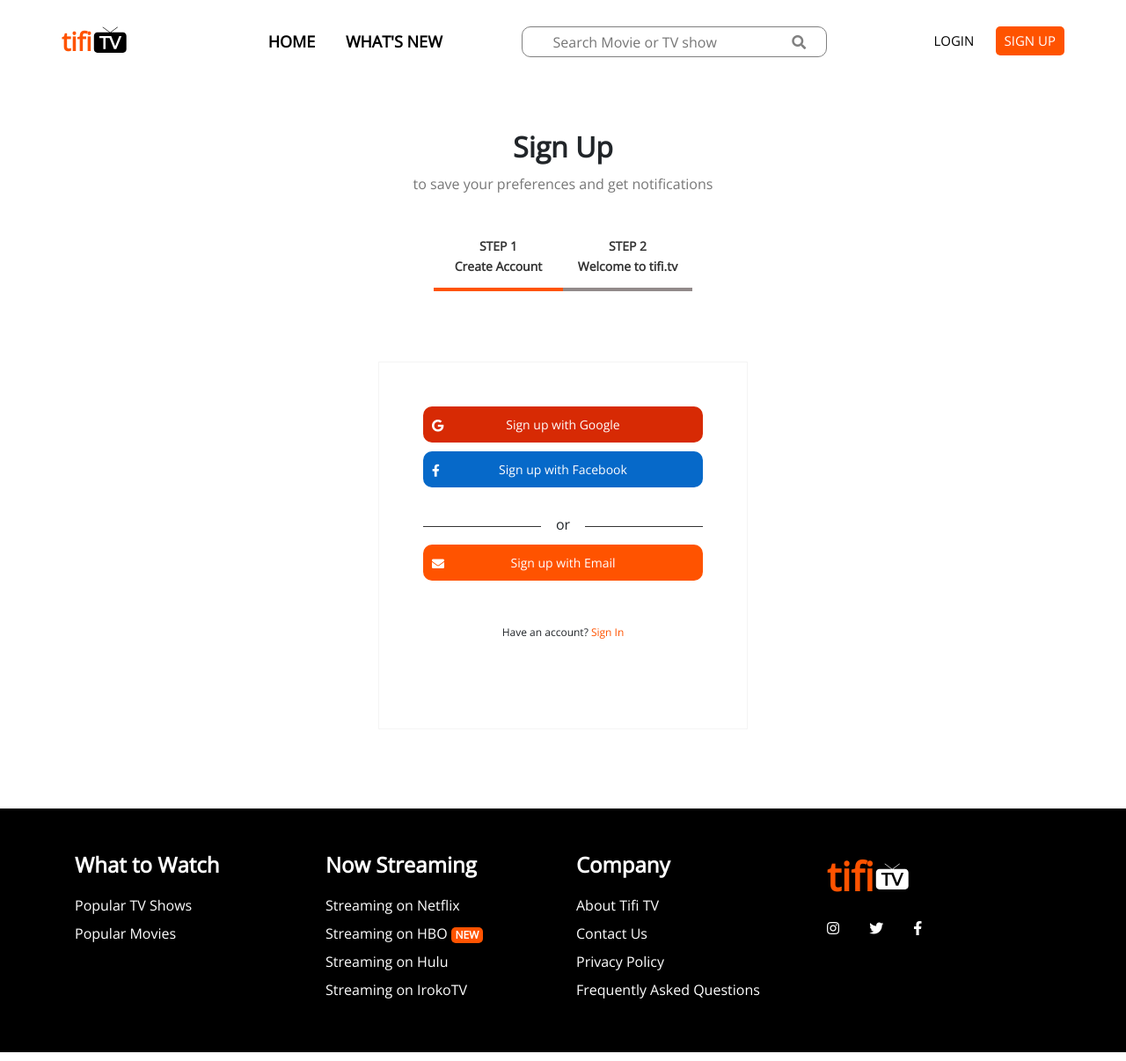
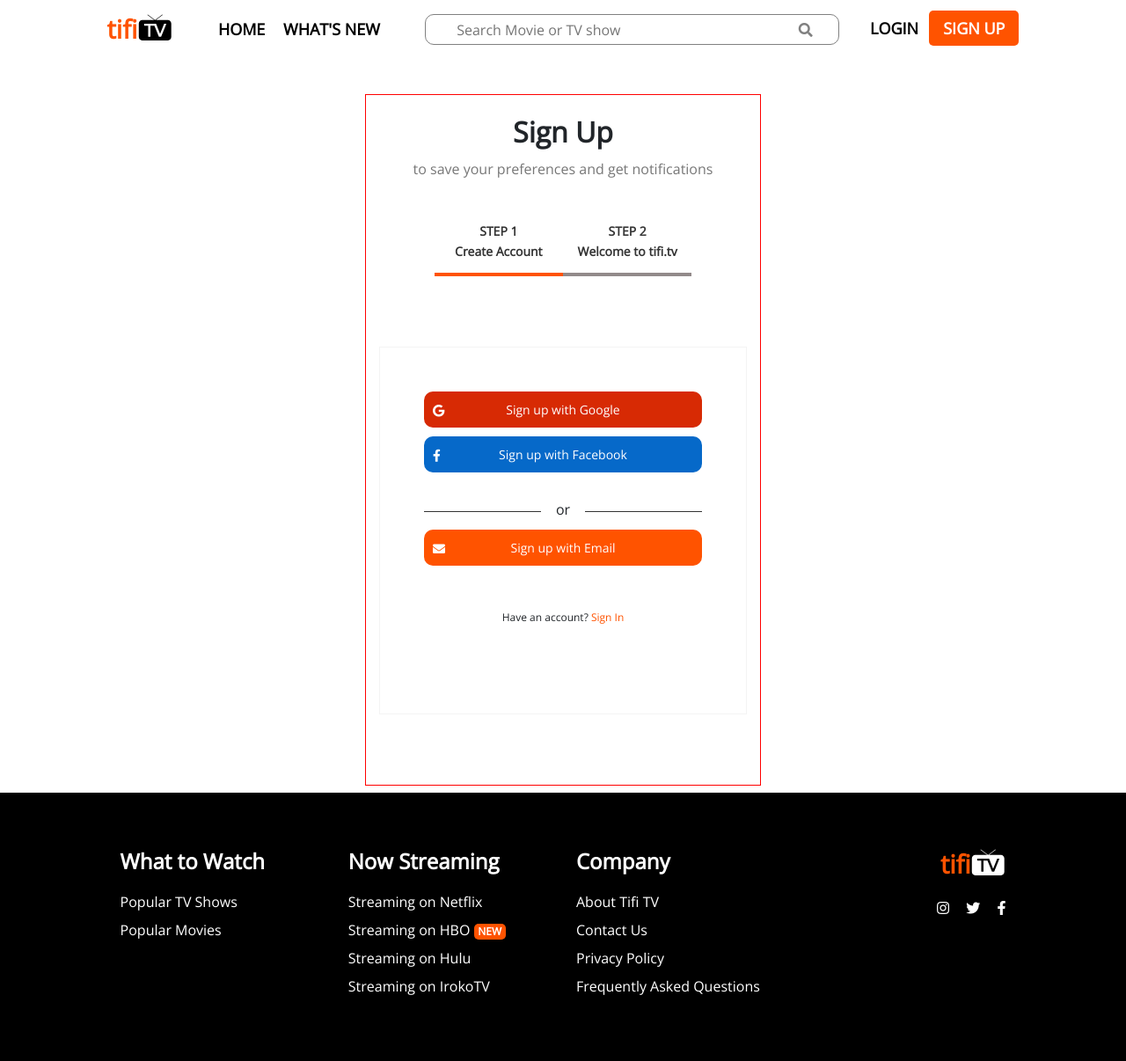
Before and after one commit to phiiileo/tifi.tv, a PHP site: page /signup.php in a window 1280 px wide. Shown: the whole page at 88% size. Run offline with PHP 8.4, Linux system fonts and the light colour scheme; some libraries are stand-ins or nearby versions.

Commit message:
header and footer fixed with bs

```diff
--- a/components/site_footer.php
+++ b/components/site_footer.php
@@ -1,5 +1,5 @@
 <footer>
-    <section class="container">
+    <section class="container-fluid">
     <section class="footer_container row">
         <div class="footer_content col-sm-3">
             <h3>What to Watch</h3>
@@ -8,7 +8,7 @@
                 <a href="#">Popular Movies</a>
             </div>
         </div>
-        <div class="footer_content col-sm-3">
+        <div class="footer_content col-md-3">
             <h3>Now Streaming</h3>
             <div>
                 <a href="#">Streaming on Netflix</a>
@@ -17,7 +17,7 @@
                 <a href="#">Streaming on IrokoTV</a>
             </div>
         </div>
-        <div class="footer_content col-sm-3">
+        <div class="footer_content col-md-3">
             <h3>Company</h3>
             <div>
                 <a href="#">About Tifi TV</a>
@@ -26,12 +26,12 @@
                 <a href="#">Frequently Asked Questions</a>
             </div>
         </div>
-        <div class="footer_content col-sm-3">
+        <div class="footer_content col-md-3">
             <h3>tifi<i><svg width="40" height="30" viewBox="0 0 50 40" fill="none" xmlns="http://www.w3.org/2000/svg">
                 <path d="M44.7832 9.06944H26.6287L36.8721 1.25183L36.4309 0.640015L25.3995 9.06944H25.2734L14.242 0.640015L13.8008 1.25183L24.0442 9.06944H5.82666C3.02154 9.06944 0.720703 11.3807 0.720703 14.2699V34.7996C0.720703 37.6547 2.99002 40 5.82666 40H44.8147C47.6199 40 49.9207 37.6887 49.9207 34.7996V14.2699C49.8577 11.4147 47.5884 9.06944 44.7832 9.06944ZM34.5398 34.3917H31.1673L24.3909 17.7028V17.7708H18.3394V34.4257H14.9354V17.7708H8.88393V14.6777H23.1932H24.4224H26.8809L32.9639 29.9051L39.1099 14.6777H42.5139L34.5398 34.3917Z" fill="white"/>
                 </svg>
                 </i></h3>
-            <div>
+            <div class="">
                 <a href="#"><i class="fab fa-instagram"></i></a>
                 <a href="#"><i class="fab fa-twitter"></i></a>
                 <a href="#"><i class="fab fa-facebook-f"></i></a>
--- a/components/site_header.php
+++ b/components/site_header.php
@@ -1,10 +1,9 @@
-<header>
-    <section class="container">
-        <section class="row">
-            <section class="tifi_logo col-sm-2">
+<header class="my-3 mb-5">
+    <section class="container-fluid">
+
+        <section class="tifi_logo">
             <a href="index.php">
-                    <h3>tifi<svg width="40" height="30" viewBox="0 0 50 40" fill="none"
-                            xmlns="http://www.w3.org/2000/svg">
+                <h3>tifi<svg width="40" height="30" viewBox="0 0 50 40" fill="none" xmlns="http://www.w3.org/2000/svg">
                         <path
                             d="M44.7832 9.06944H26.6287L36.8721 1.25183L36.4309 0.640015L25.3995 9.06944H25.2734L14.242 0.640015L13.8008 1.25183L24.0442 9.06944H5.82666C3.02154 9.06944 0.720703 11.3807 0.720703 14.2699V34.7996C0.720703 37.6547 2.99002 40 5.82666 40H44.8147C47.6199 40 49.9207 37.6887 49.9207 34.7996V14.2699C49.8577 11.4147 47.5884 9.06944 44.7832 9.06944ZM34.5398 34.3917H31.1673L24.3909 17.7028V17.7708H18.3394V34.4257H14.9354V17.7708H8.88393V14.6777H23.1932H24.4224H26.8809L32.9639 29.9051L39.1099 14.6777H42.5139L34.5398 34.3917Z"
                             fill="black" />
@@ -12,31 +11,30 @@
                 </h3>
             </a>
         </section>
-
-            <section class="header_search col-sm-7">
+            <section class="header_search px-5">
                 <div class="row">
-                    <span class="col-sm-6">
-                        <a href="index.php">HOME</a>
+                    <span class="pl-3 col-md-5 col-lg-4">
+                        <a href="index.php" class="px-3">HOME</a>
                         <a href="#" class=" ">WHAT'S NEW</a>
                     </span>
-                    <form action="" class="header_search_form col-sm-6">
+
+                    <form action="" class="header_search_form m-auto ml-md-0 mr-md-0 col-md-4 col-lg-6">
                         <input type="text" placeholder="Search Movie or TV show"><button
                             class="search_btn fa fa-search"></button>
                     </form>
                 </div>
             </section>
 
-            <section class="user col-sm-3">
+        <section class="header_user my-3 my-md-1">
             <p class="login">
-                    <a href="login.php">LOGIN</a>
-                    <a href="signup.php">SIGN UP</a>
+                <a href="login.php" >LOGIN</a>
+                <a href="signup.php" class="px-3 py-2 ml-2">SIGN UP</a>
             </p>
-                <span class="signedIn">
+            <p class="signedIn">
                 <img src="uploads/super.jpeg" alt="">
                 <i class="fa fa-angle-down"></i>
-                </span>
+            </p>
 
         </section>
     </section>
-    </section>
 </header>
--- a/css/main.css
+++ b/css/main.css
@@ -5,10 +5,6 @@
           box-sizing: border-box;
   font-style: normal;
   font-family: 'Open Sans', sans-serif;
-}
-
-body {
-  overflow-x: hidden;
 }
 
 a {
@@ -21,7 +17,7 @@
   color: #FF5300;
 }
 
-.b_color {
+.brand_color {
   color: #FF5300;
 }
 
--- a/css/scss/_config.scss
+++ b/css/scss/_config.scss
@@ -16,10 +16,6 @@
     font-family: 'Open Sans', sans-serif;
 }
 
-body {
-    overflow-x: hidden;
-}
-
 a {
     text-decoration: none;
     color: $default_color;
@@ -30,7 +26,7 @@
     color: $brand_color;
 }
 
-.b_color {
+.brand_color {
     color: $brand_color;
 }
 
--- a/css/scss/signup.scss
+++ b/css/scss/signup.scss
@@ -1,23 +1,20 @@
 @import "config";
 
 /*SIGNUP PAGE STYLING ALSO APPLIED TO SOME OTHER PAGES*/
+
 header {
-  .user {
   .signedIn {
-      display: none !important;
+    display: none;
   }
 }
-}
-
 main {
   width: 90%;
-  margin: auto;
-  padding: 10px 50px;
   text-align: center;
 
   div.container {
     width: 120%;
     margin-left: -10%;
+    border: 1px solid red !important;
   }
 
   .section--one {
@@ -65,7 +62,7 @@
       font-size: 32px;
     }
 
-      p{
+    p {
       margin-top: -20px;
     }
   }
@@ -73,7 +70,7 @@
   .section--two {
     margin: 80px auto;
     text-align: left;
-    border: 1px solid #F4F4F4;
+    border: 1px solid #f4f4f4;
     padding: 5px;
 
     section {
@@ -220,7 +217,6 @@
           position: absolute;
           top: 2px;
           left: 0;
-
         }
 
         p {
--- a/css/scss/site_header_footer.scss
+++ b/css/scss/site_header_footer.scss
@@ -2,39 +2,35 @@
 
 @media screen and (min-width: 0) {
   header {
-    padding-top: 30px;
-    margin-bottom: 50px;
+    padding: 0 9.5%;
 
-    .container {
+    .container-fluid {
       position: relative;
-    }
 
-    section.tifi_logo h3 {
+      .tifi_logo {
         text-align: center;
+        h3 {
           color: $brand_color;
           font-size: 1.8em;
           font-weight: 900;
-
           svg {
             display: inline-block;
             margin-top: -10px;
           }
         }
+      }
 
       .header_search {
-      text-align: center;
-      padding: 0;
-
         span {
           font-weight: 600;
           font-size: 18px;
           line-height: 25px;
           width: 100%;
-        display: inline-block;
+          display: block;
           padding: 5px;
+          text-align: center;
 
           a {
-          margin-right: 30px;
             color: $default_color;
             display: inline-block;
           }
@@ -46,11 +42,8 @@
 
         &_form {
           height: 35px;
-        border: 1.5px solid grey;
-        width: 90%;
-        margin: 0 auto;
+          border: 1px solid grey;
           border-radius: 10px;
-
           button {
             width: 10%;
             color: grey;
@@ -70,50 +63,31 @@
         }
       }
 
-    section.user {
-      position: relative;
-      padding-left: 20px;
+      .header_user {
+        text-align: center;
+        .login {
+          text-align: center;
+          a {
+            color: $default_color;
+            font-weight: 600;
+            font-size: 18px;
+            line-height: 25px;
+          }
+
+          a:nth-child(2) {
+            background-color: $brand_color;
+            color: $font_color;
+            border-radius: 5px;
+          }
+        }
 
         .signedIn {
-        display: block;
-        text-align: center;
-        margin: 0;
-        position: absolute;
-        right: 0;
-        top: 10px;
-
           img {
-          margin-left: 50px;
             border: 1px solid grey;
             border-radius: 100%;
             width: 40px;
             height: 40px;
           }
-
-        i {
-          transform: translateY(0%);
-        }
-      }
-
-      .login {
-        width: 100%;
-        text-align: right;
-        display: block;
-        margin-top: 10px;
-
-        a {
-          margin-right: 20px;
-          color: $default_color;
-          font-size: 15px;
-          display: inline-block;
-          margin-bottom: 10px;
-        }
-
-        a:nth-child(2) {
-          padding: 5px 10px;
-          background-color: $brand_color;
-          color: $font_color;
-          border-radius: 5px;
         }
       }
     }
@@ -122,7 +96,7 @@
   footer {
     background-color: $default_color;
     color: $font_color;
-    padding: 50px;
+    padding: 5% 9.5%;
 
     .footer_container {
       .footer_content {
@@ -146,8 +120,7 @@
       .footer_content:last-child {
         h3 {
           color: $brand_color;
-          font-size: 2.8em;
-          display: block;
+          font-size: 1.8em;
 
           svg {
             color: white;
@@ -156,30 +129,35 @@
         }
         a {
           display: inline;
-          margin-right: 30px;
+          margin-right: 15px;
         }
       }
     }
   }
 }
 
-@media screen and (min-width: 560px) {
+@media screen and (min-width: 768px) {
   header {
-    h3 {
+    .tifi_logo {
       position: absolute;
+      top: 0;
       left: 0;
-      top: 0;
     }
 
-    .login {
+    .header_user {
       position: absolute;
-      top: 10px;
-      right: -20px;
-      margin-top: 0 !important;
+      top: 0;
+      right: 0;
+    }
   }
 
-    .user {
-      margin-top: -10px;
+  footer {
+    .footer_content:last-child {
+      text-align: right;
+
+      div {
+        margin-right: -15px;
       }
     }
   }
+}
--- a/css/scss/user_profile.scss
+++ b/css/scss/user_profile.scss
@@ -1,10 +1,8 @@
 @import "config";
 
 header {
-  .user {
-    .login {
-      display: none !important;
-    }
+  .signedIn {
+    display: none;
   }
 }
 
--- a/css/signup.css
+++ b/css/signup.css
@@ -5,10 +5,6 @@
           box-sizing: border-box;
   font-style: normal;
   font-family: 'Open Sans', sans-serif;
-}
-
-body {
-  overflow-x: hidden;
 }
 
 a {
@@ -21,7 +17,7 @@
   color: #FF5300;
 }
 
-.b_color {
+.brand_color {
   color: #FF5300;
 }
 
@@ -38,20 +34,19 @@
 }
 
 /*SIGNUP PAGE STYLING ALSO APPLIED TO SOME OTHER PAGES*/
-header .user .signedIn {
-  display: none !important;
+header .signedIn {
+  display: none;
 }
 
 main {
   width: 90%;
-  margin: auto;
-  padding: 10px 50px;
   text-align: center;
 }
 
 main div.container {
   width: 120%;
   margin-left: -10%;
+  border: 1px solid red !important;
 }
 
 main .section--one {
@@ -108,7 +103,7 @@
 main .section--two {
   margin: 80px auto;
   text-align: left;
-  border: 1px solid #F4F4F4;
+  border: 1px solid #f4f4f4;
   padding: 5px;
 }
 
--- a/css/site_header_footer.css
+++ b/css/site_header_footer.css
@@ -5,10 +5,6 @@
           box-sizing: border-box;
   font-style: normal;
   font-family: 'Open Sans', sans-serif;
-}
-
-body {
-  overflow-x: hidden;
 }
 
 a {
@@ -21,7 +17,7 @@
   color: #FF5300;
 }
 
-.b_color {
+.brand_color {
   color: #FF5300;
 }
 
@@ -39,57 +35,52 @@
 
 @media screen and (min-width: 0) {
   header {
-    padding-top: 30px;
-    margin-bottom: 50px;
+    padding: 0 9.5%;
   }
-  header .container {
+  header .container-fluid {
     position: relative;
   }
-  header section.tifi_logo h3 {
+  header .container-fluid .tifi_logo {
     text-align: center;
+  }
+  header .container-fluid .tifi_logo h3 {
     color: #FF5300;
     font-size: 1.8em;
     font-weight: 900;
   }
-  header section.tifi_logo h3 svg {
+  header .container-fluid .tifi_logo h3 svg {
     display: inline-block;
     margin-top: -10px;
   }
-  header .header_search {
-    text-align: center;
-    padding: 0;
-  }
-  header .header_search span {
+  header .container-fluid .header_search span {
     font-weight: 600;
     font-size: 18px;
     line-height: 25px;
     width: 100%;
-    display: inline-block;
+    display: block;
     padding: 5px;
+    text-align: center;
   }
-  header .header_search span a {
-    margin-right: 30px;
+  header .container-fluid .header_search span a {
     color: #000000;
     display: inline-block;
   }
-  header .header_search span a.active {
+  header .container-fluid .header_search span a.active {
     border-top: 2px solid #FF5300;
   }
-  header .header_search_form {
+  header .container-fluid .header_search_form {
     height: 35px;
-    border: 1.5px solid grey;
-    width: 90%;
-    margin: 0 auto;
+    border: 1px solid grey;
     border-radius: 10px;
   }
-  header .header_search_form button {
+  header .container-fluid .header_search_form button {
     width: 10%;
     color: grey;
     outline: none;
     background-color: transparent;
     border: none;
   }
-  header .header_search_form input {
+  header .container-fluid .header_search_form input {
     width: 90%;
     height: 100%;
     font-size: 1em;
@@ -98,52 +89,33 @@
     outline: none;
     background-color: transparent;
   }
-  header section.user {
-    position: relative;
-    padding-left: 20px;
+  header .container-fluid .header_user {
+    text-align: center;
   }
-  header section.user .signedIn {
-    display: block;
+  header .container-fluid .header_user .login {
     text-align: center;
-    margin: 0;
-    position: absolute;
-    right: 0;
-    top: 10px;
   }
-  header section.user .signedIn img {
-    margin-left: 50px;
+  header .container-fluid .header_user .login a {
+    color: #000000;
+    font-weight: 600;
+    font-size: 18px;
+    line-height: 25px;
+  }
+  header .container-fluid .header_user .login a:nth-child(2) {
+    background-color: #FF5300;
+    color: #ffffff;
+    border-radius: 5px;
+  }
+  header .container-fluid .header_user .signedIn img {
     border: 1px solid grey;
     border-radius: 100%;
     width: 40px;
     height: 40px;
   }
-  header section.user .signedIn i {
-    -webkit-transform: translateY(0%);
-            transform: translateY(0%);
-  }
-  header section.user .login {
-    width: 100%;
-    text-align: right;
-    display: block;
-    margin-top: 10px;
-  }
-  header section.user .login a {
-    margin-right: 20px;
-    color: #000000;
-    font-size: 15px;
-    display: inline-block;
-    margin-bottom: 10px;
-  }
-  header section.user .login a:nth-child(2) {
-    padding: 5px 10px;
-    background-color: #FF5300;
-    color: #ffffff;
-    border-radius: 5px;
-  }
   footer {
     background-color: #000000;
     color: #ffffff;
-    padding: 50px;
+    padding: 5% 9.5%;
   }
   footer .footer_container .footer_content h3 {
     margin-bottom: 20px;
@@ -161,8 +133,7 @@
   }
   footer .footer_container .footer_content:last-child h3 {
     color: #FF5300;
-    font-size: 2.8em;
-    display: block;
+    font-size: 1.8em;
   }
   footer .footer_container .footer_content:last-child h3 svg {
     color: white;
@@ -170,24 +141,26 @@
   }
   footer .footer_container .footer_content:last-child a {
     display: inline;
-    margin-right: 30px;
+    margin-right: 15px;
   }
 }
 
-@media screen and (min-width: 560px) {
-  header h3 {
+@media screen and (min-width: 768px) {
+  header .tifi_logo {
     position: absolute;
+    top: 0;
     left: 0;
+  }
+  header .header_user {
+    position: absolute;
     top: 0;
+    right: 0;
   }
-  header .login {
-    position: absolute;
-    top: 10px;
-    right: -20px;
-    margin-top: 0 !important;
+  footer .footer_content:last-child {
+    text-align: right;
   }
-  header .user {
-    margin-top: -10px;
+  footer .footer_content:last-child div {
+    margin-right: -15px;
   }
 }
 /*# sourceMappingURL=site_header_footer.css.map */
--- a/signup.php
+++ b/signup.php
@@ -18,7 +18,7 @@
 <body>
     <?php include "components/site_header.php" ?>
 
-    <main class="">
+    <main class="m-auto px-5 py-2">
         <div class="container">
         <section class="section--one">
             <span>
```
Also changed, not shown: css/user_profile.css (+3 -7 lines), index.php (+6 -8 lines), index1.php (+10 -7 lines), login/signup.php (deleted, +0 -23 lines), signinWithEmail.php (+5 -2 lines), 4 other files. Lines whose indentation alone changed are shown as unchanged.
